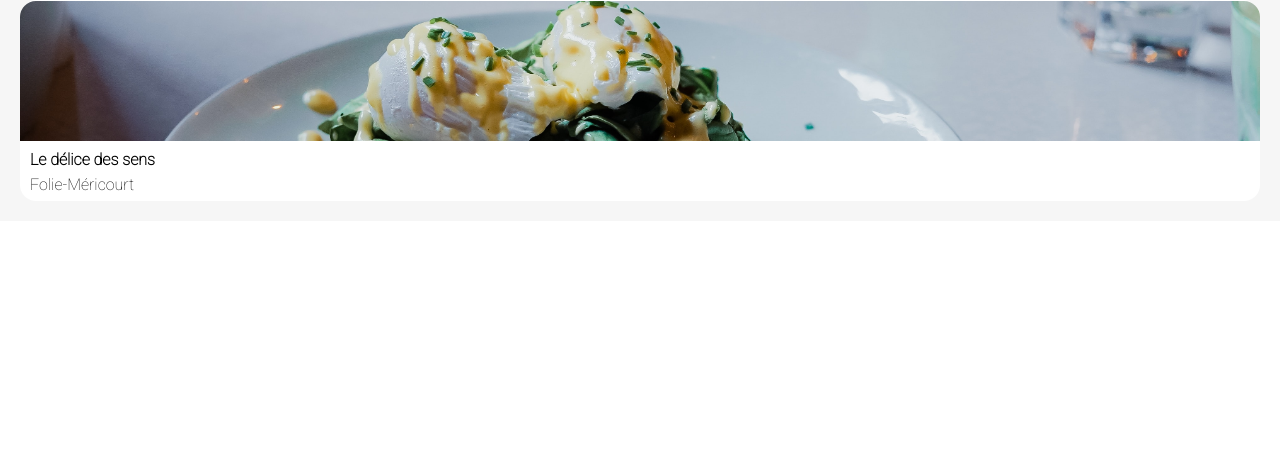
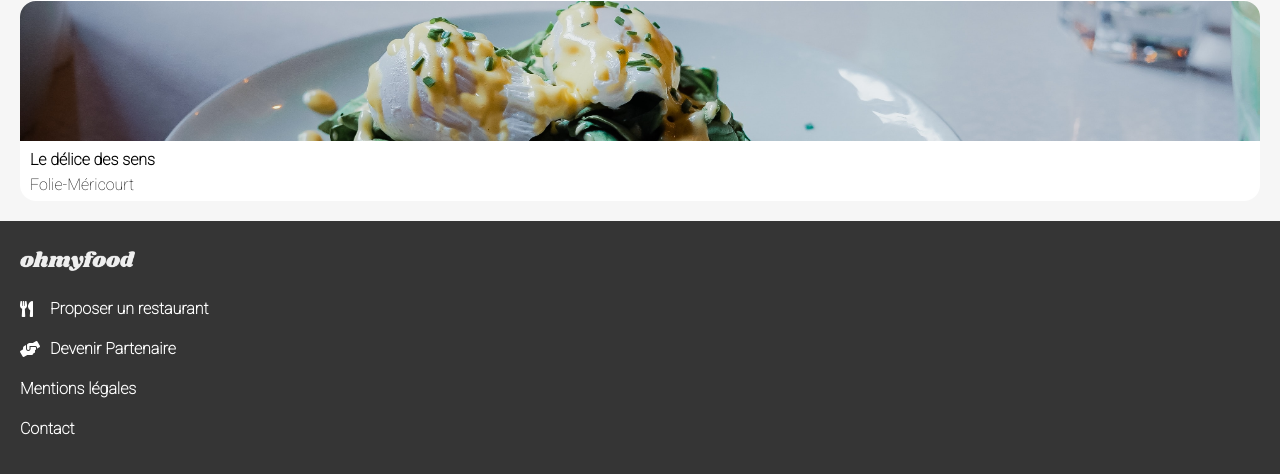
Before and after one commit to Bamby74/DamienMusset_3_04112020, a website: page index.html in a window 1280 px wide. Shown: the part 1430-1904 px from the top of the page. Before the commit the page ends 1651 px from the top, so only its background shows below. Drawn offline with Linux system fonts and the light colour scheme.

Commit message:
Ajout Footer

```diff
--- a/css/style.css
+++ b/css/style.css
@@ -22,7 +22,7 @@ header {
   display: table-cell;
   vertical-align: middle;
   background: white;
-  box-shadow: 0px 3px 4px -2px black;
+  box-shadow: 0px 4px 4px (rgba(114, 109, 109, 0,4));
 }
 header .header__logo {
   max-width: 45%;
@@ -96,6 +96,10 @@ nav h1 {
 .restorant{
     padding: 20px 0 20px 0;
     background-color: #f6f6f6;
+    display: flex;
+    justify-content: space-between;
+    flex-direction: column;
+
 }
 .fiche-restaurant {
   display: flex;
@@ -133,4 +137,30 @@ nav h1 {
     font-weight: 900;
 }
 
+/*Footer*/
+footer{
+    background: #353535;
+    color: #FFF;
+    padding-left: 20px;
+    line-height: 15px;
+    font-weight: 700;
+    padding: 30px 0 30px 20px;
+}
+ul{
+    list-style-type: none;
+    padding: 0;
+}
+.logo-footer{
+    filter: invert(100%);
+    height: 20px;
+}
+.align-item-footer{
+    display: flex;
+    align-items: center;
+    height: 40px;
+}
+.align-item-footer i{
+    width: 20px;
+    margin-right: 10px;
+}
 /*# sourceMappingURL=style.css.map */
--- a/index.html
+++ b/index.html
@@ -67,7 +67,13 @@
         </div>
     </section>
     <footer>
-
+        <img class="logo-footer" src="images/logo/ohmyfood.png" alt="Logo"/>
+        <ul>
+            <li class="align-item-footer"><i class="fas fa-utensils"></i><p>Proposer un restaurant</p></li>
+            <li class="align-item-footer"><i class="fas fa-hands-helping"></i><p>Devenir Partenaire</p></li>
+            <li class="align-item-footer"><p>Mentions légales</p></li>
+            <li class="align-item-footer"><p>Contact</p></li>
+        </ul>
     </footer>
 </body>
 </html>
```
